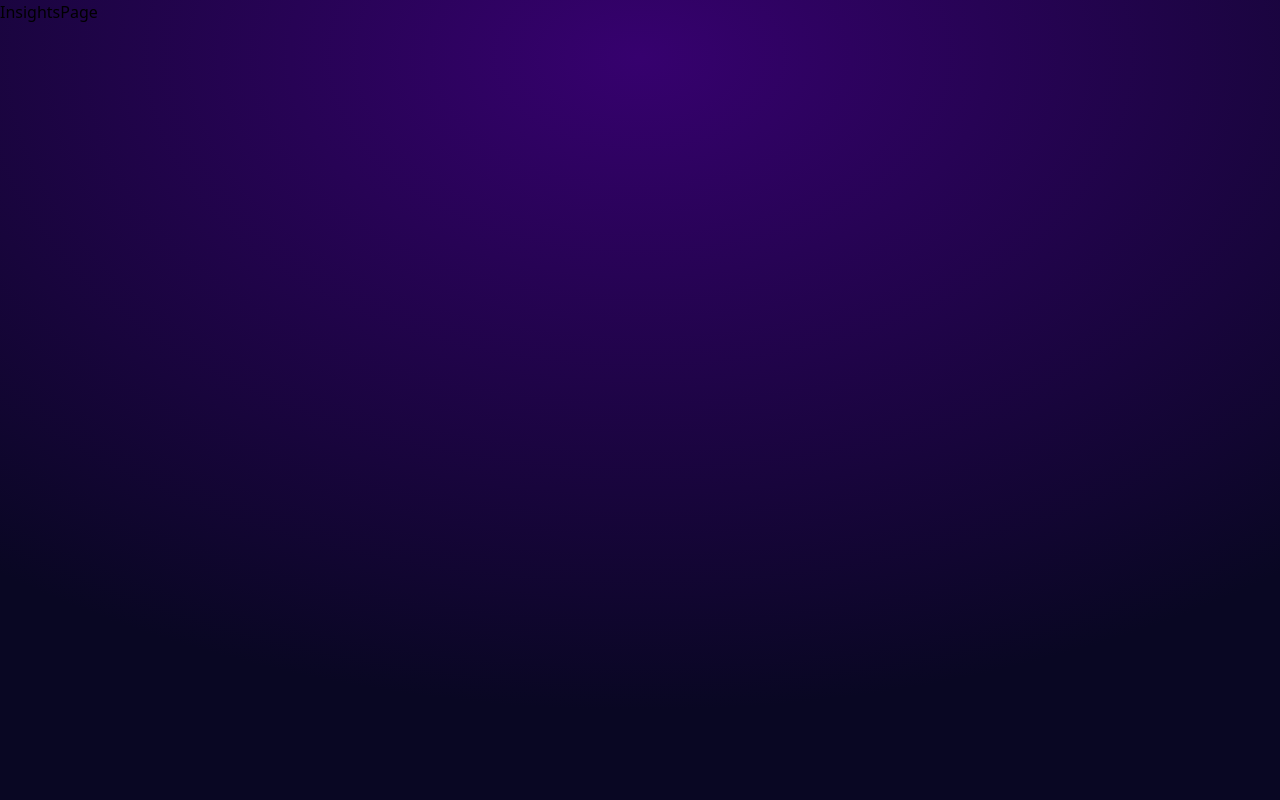
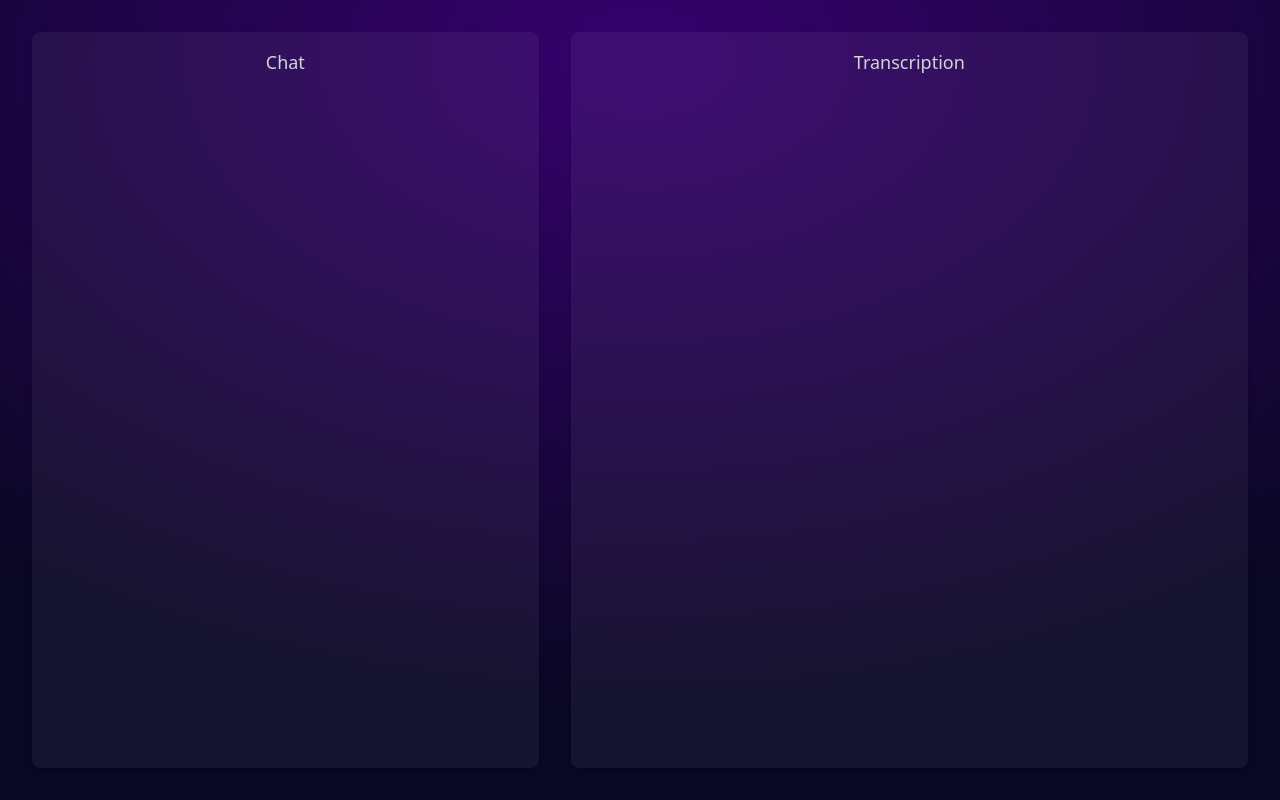
Before and after one commit to pj-mathematician/recall, a React (Vite) app in the folder client/: page /insights in a window 1280 px wide. Built offline with nearby package versions, Linux system fonts and the light colour scheme.

Commit message:
Add Insights Page

```diff
--- /dev/null
+++ b/client/src/components/Chat.tsx
@@ -0,0 +1,9 @@
+const Chat = () => {
+  return (
+    <div className="mr-8 h-full w-5/12 rounded-lg bg-[#cccccc10] p-4 shadow">
+      <h3 className="text-center text-lg text-gray-300">Chat</h3>
+    </div>
+  );
+};
+
+export default Chat;
--- /dev/null
+++ b/client/src/components/Insights.tsx
@@ -0,0 +1,9 @@
+const Insights = () => {
+  return (
+    <div className="h-full grow rounded-lg bg-[#cccccc10] p-4 shadow">
+      <h3 className="text-center text-lg text-gray-300">Transcription</h3>
+    </div>
+  );
+};
+
+export default Insights;
--- a/client/src/contexts/RecallProvider.tsx
+++ b/client/src/contexts/RecallProvider.tsx
@@ -12,12 +12,20 @@ export type RecallContent = {
   transcriptionLoading: boolean;
   setTranscriptionLoading: Dispatch<SetStateAction<boolean>>;
   uploadAudioFiles: (files: FileList, language: string) => Promise<void>;
+  fileNames: string[];
+  setFileNames: Dispatch<SetStateAction<string[]>>;
+  transcriptionLanguage: string;
+  setTranscriptionLanguage: Dispatch<SetStateAction<string>>;
 };
 
 export const RecallContext = createContext<RecallContent>({
   transcriptionLoading: false,
   setTranscriptionLoading: () => {},
   uploadAudioFiles: async () => {},
+  fileNames: [],
+  setFileNames: () => {},
+  transcriptionLanguage: "",
+  setTranscriptionLanguage: () => {},
 });
 
 export function useAudio() {
@@ -30,6 +38,8 @@ type AudioProviderProps = {
 
 const RecallProvider: React.FC<AudioProviderProps> = ({ children }) => {
   const [transcriptionLoading, setTranscriptionLoading] = useState(false);
+  const [fileNames, setFileNames] = useState<string[]>([]);
+  const [transcriptionLanguage, setTranscriptionLanguage] = useState("");
 
   const uploadAudioFiles = useCallback(
     async (files: FileList, language: string) => {
@@ -59,6 +69,10 @@ const RecallProvider: React.FC<AudioProviderProps> = ({ children }) => {
         transcriptionLoading,
         setTranscriptionLoading,
         uploadAudioFiles,
+        fileNames,
+        setFileNames,
+        transcriptionLanguage,
+        setTranscriptionLanguage
       }}
     >
       {children}
--- a/client/src/pages/InsightsPage.tsx
+++ b/client/src/pages/InsightsPage.tsx
@@ -1,5 +1,26 @@
+import Chat from "../components/Chat";
+import Insights from "../components/Insights";
+import { useAudio } from "../contexts/RecallProvider";
+
 const InsightsPage = () => {
-  return <div>InsightsPage</div>;
+  //   const { fileNames, transcriptionLanguage } = useAudio();
+
+  return (
+    <main className="min-h-screen overflow-hidden">
+      <div className="container mx-auto h-screen px-8 py-8">
+        <div className="flex h-full justify-between">
+          <Chat />
+          <Insights />
+        </div>
+        {/* {fileNames.map((filename) => (
+          <div className="text-white" key={filename}>
+            {filename}
+          </div>
+        ))}
+        {transcriptionLanguage} */}
+      </div>
+    </main>
+  );
 };
 
 export default InsightsPage;
--- a/client/src/pages/LandingPage.tsx
+++ b/client/src/pages/LandingPage.tsx
@@ -1,12 +1,15 @@
-import { useState } from "react";
 import Button from "../components/Button";
 import Navbar from "../components/Navbar";
 import { useAudio } from "../contexts/RecallProvider";
 import { useNavigate } from "react-router-dom";
 
 function LandingPage() {
-  const [fileNames, setFileNames] = useState<string[]>([]);
-  const { uploadAudioFiles } = useAudio();
+  const {
+    fileNames,
+    setFileNames,
+    setTranscriptionLanguage,
+    uploadAudioFiles,
+  } = useAudio();
   const navigate = useNavigate();
 
   function handleDragOver(e: React.DragEvent<HTMLFormElement>) {
@@ -60,6 +63,7 @@ function LandingPage() {
       "transcription-language"
     )! as HTMLInputElement;
     const language = languageInput.value;
+    setTranscriptionLanguage(language);
     navigate("/insights");
     uploadAudioFiles(files, language);
   }
```
